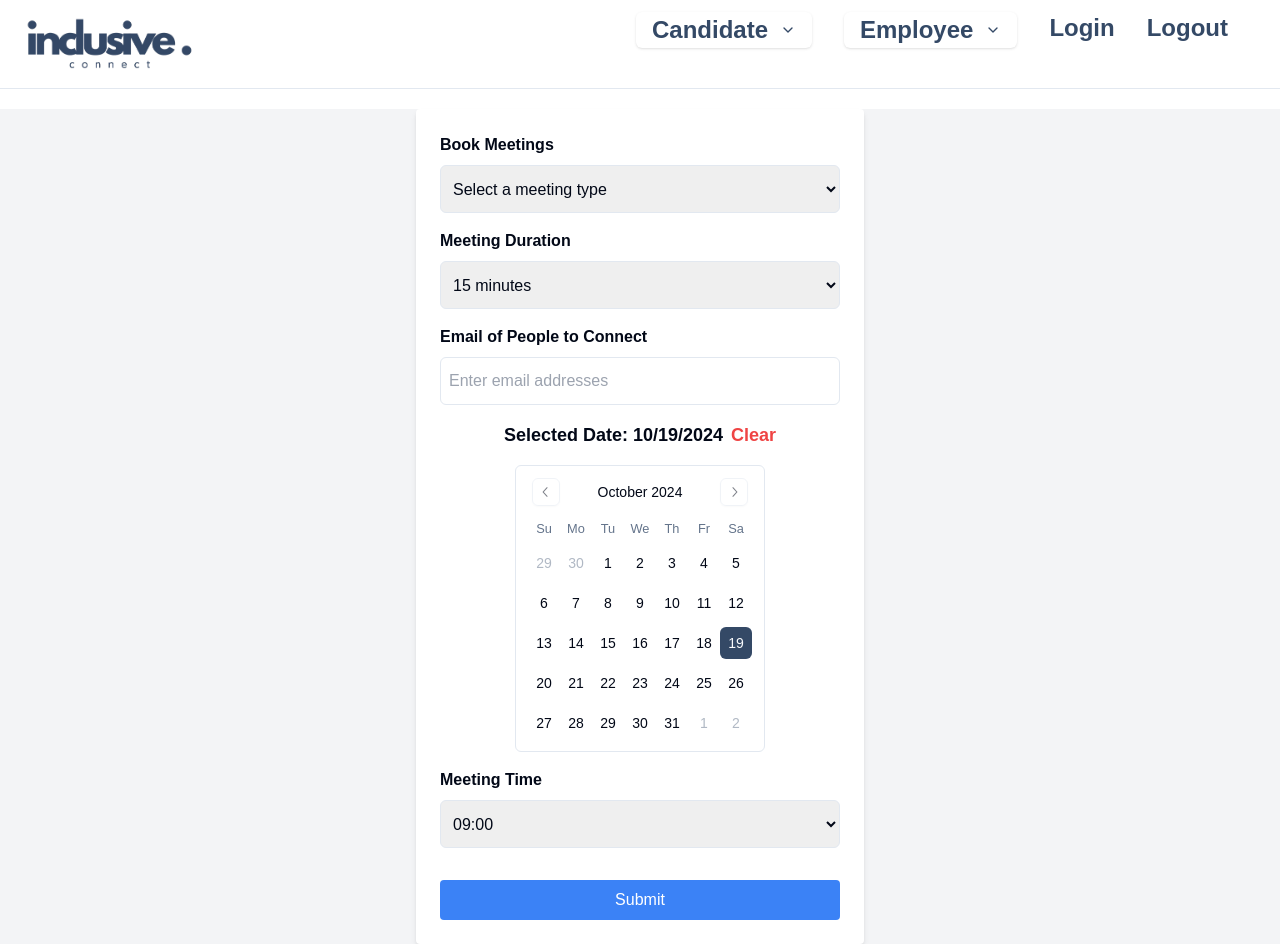
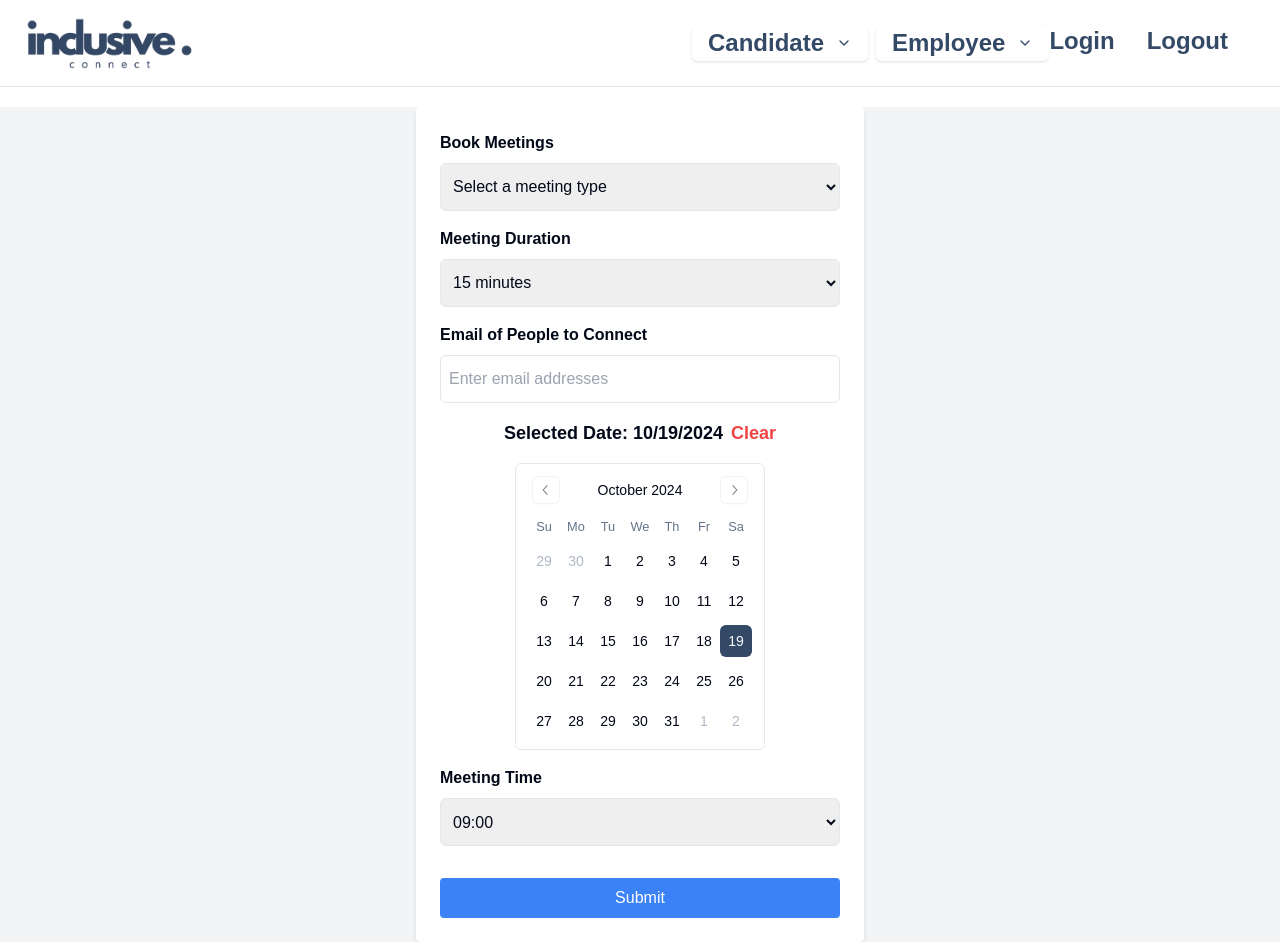
Before and after one commit to cfgtexas24/Team-14, a Next.js app in the folder cfg2024/: page /bookings in a window 1280 px wide. Built offline with nearby package versions, Linux system fonts and the light colour scheme.

Commit message:
page clean ups

```diff
--- a/cfg2024/app/bookings/page.tsx
+++ b/cfg2024/app/bookings/page.tsx
@@ -198,7 +198,7 @@ const CalendarDemo = () => {
             <p>Meeting confirmation sent to: {submittedData?.emails.join(", ")}</p>
             <button
               onClick={handleCloseConfirmation}
-              className="mt-4 px-4 py-2 bg-blue-500 text-white rounded"
+              className="mt-4 px-4 py-2 bg-[#344966] text-white rounded"
             >
               OK
             </button>
--- a/cfg2024/components/MainNavLinks.tsx
+++ b/cfg2024/components/MainNavLinks.tsx
@@ -14,12 +14,12 @@ export function MainNavLinks() {
   return (
     <nav className="bg-white">
       <div className="max-w-7xl mx-auto px-4 sm:px-6 lg:px-8">
-        <div className="flex justify-between h-16">
-          <div className="flex space-x-8">
+        <div className="flex justify-between">
+          <div className="flex space-x-2">
               {/* Candidate Dropdown */}
               <DropdownMenu>
                 <DropdownMenuTrigger asChild>
-                <Button className="text-[#344966] bg-white hover:bg-white text-2xl font-bold">
+                  <Button className="text-[#344966] bg-white hover:bg-white text-2xl font-bold" style={{ boxShadow: 'none !important' }}>
                     Candidate
                     <ChevronDown className="ml-1 h-4 w-4" />
                   </Button>
@@ -32,7 +32,7 @@ export function MainNavLinks() {
                     <Link href="/community" className="text-[#344966] text-lg">Community</Link>
                   </DropdownMenuItem>
                   <DropdownMenuItem>
-                  <Link href="/book-meetings" className="text-[#344966] text-lg">Book Meetings</Link>
+                    <Link href="/bookings" className="text-[#344966] text-lg">Book Meetings</Link>
                   </DropdownMenuItem>
                   <DropdownMenuItem>
                     <Link href="/resources" className="text-[#344966] text-lg">Resources</Link>
@@ -43,7 +43,7 @@ export function MainNavLinks() {
               {/* Employee Dropdown */}
               <DropdownMenu>
                 <DropdownMenuTrigger asChild>
-                <Button className="text-[#344966] bg-white hover:bg-white text-2xl font-bold">
+                  <Button className="text-[#344966] bg-white hover:bg-white text-2xl font-bold" style={{ boxShadow: 'none !important' }}>
                     Employee
                     <ChevronDown className="ml-1 h-4 w-4" />
                   </Button>
@@ -60,7 +60,8 @@ export function MainNavLinks() {
                   </DropdownMenuItem>
                 </DropdownMenuContent>
               </DropdownMenu>
-
+            </div>
+            <div className="flex space-x-8">
             {/* Login and Logout Buttons */}
             <Link href="/login" className="text-[#344966] bg-white  hover:bg-white text-2xl font-bold">
               Login
```
Also changed, not shown: 1 other file (tests, documents, lock files or other folders). Lines whose indentation alone changed are shown as unchanged.
